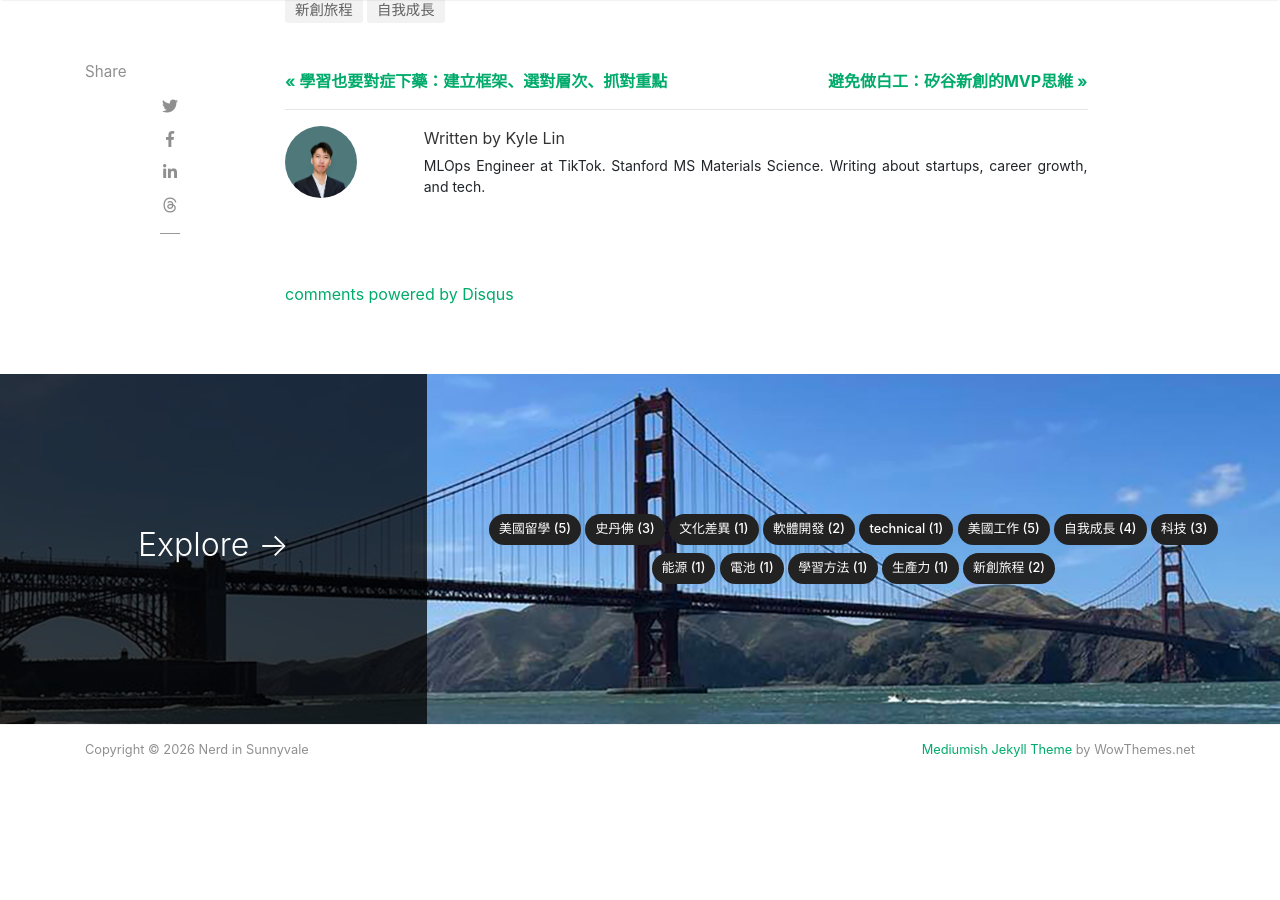
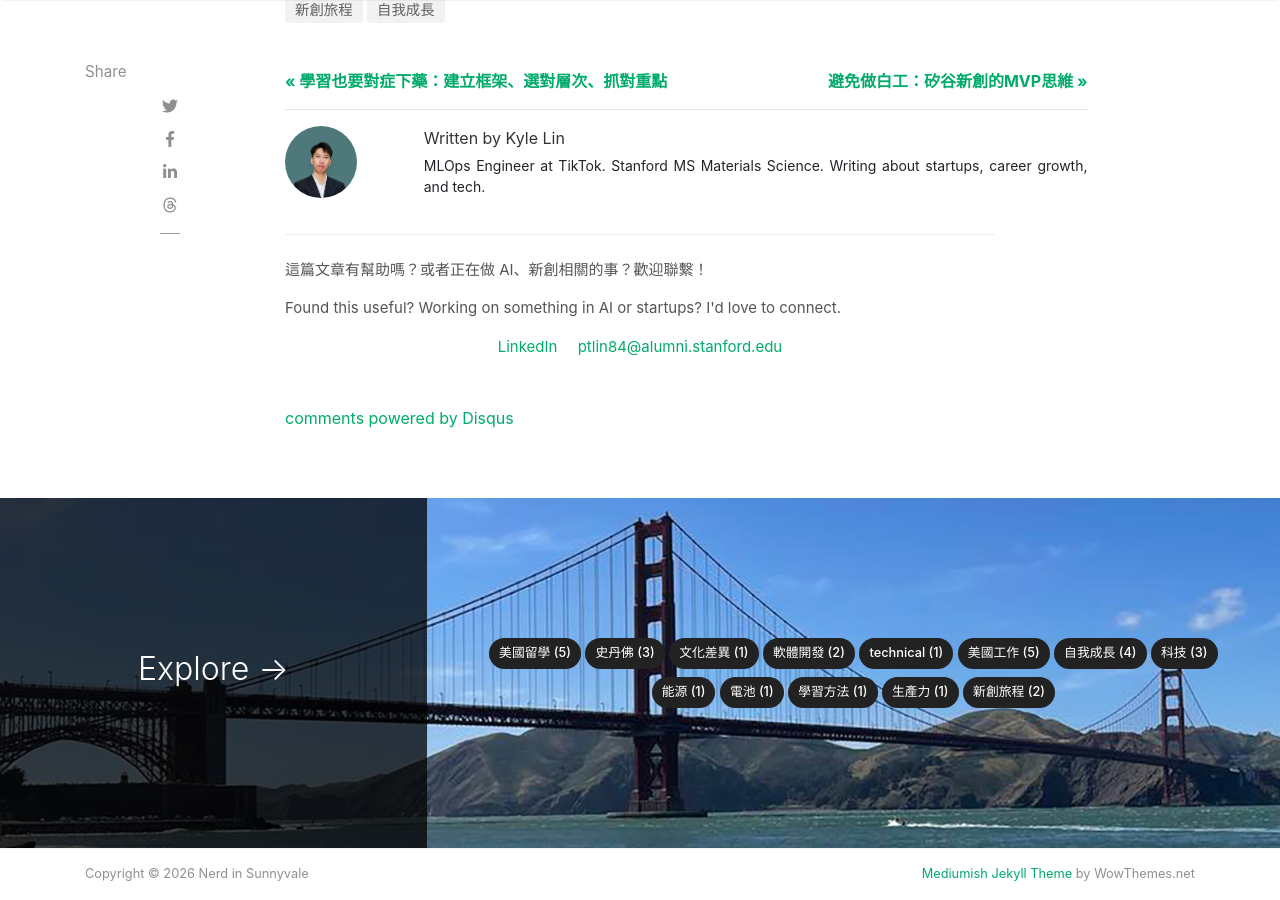
Before and after one commit to PTLin84/blog, a Jekyll site: the page built from _posts/2025-05-04-from-taiwan-to-silicon-valley-my-startup-journey-zh-TW.md, in a window 1280 px wide and 900 px high, scrolled down 2363 px. Built offline with Jekyll 4.4.1, drawn with Linux system fonts in a browser that asks for light colours; nearby versions of some CDN libraries; comment, search, counter and statistics services are not loaded; before the commit the page ends 3196 px from its top, so only the background shows below that.

Commit message:
LAYOUTS: Added reach out to me in post layout.

```diff
--- a/_layouts/post.html
+++ b/_layouts/post.html
@@ -173,6 +173,23 @@ post_class: post-template
 <!-- End Article
 ================================================== -->
 
+<!-- Begin Connect CTA
+================================================== -->
+<div class="container">
+    <div class="row justify-content-center mb-4">
+        <div class="col-md-8">
+            <div style="border-top: 1px solid #eee; padding-top: 24px; text-align: center; color: #555; font-size: 15px;">
+                <p>這篇文章有幫助嗎？或者正在做 AI、新創相關的事？歡迎聯繫！</p>
+                <p>Found this useful? Working on something in AI or startups? I'd love to connect.</p>
+                <a href="{{ site.kyle.linkedin }}" target="_blank" style="margin-right: 16px;">LinkedIn</a>
+                <a href="mailto:{{ site.kyle.email }}">{{ site.kyle.email }}</a>
+            </div>
+        </div>
+    </div>
+</div>
+<!-- End Connect CTA
+================================================== -->
+
 <!-- Begin Comments
 ================================================== -->
 {% if page.comments != false %}
```
